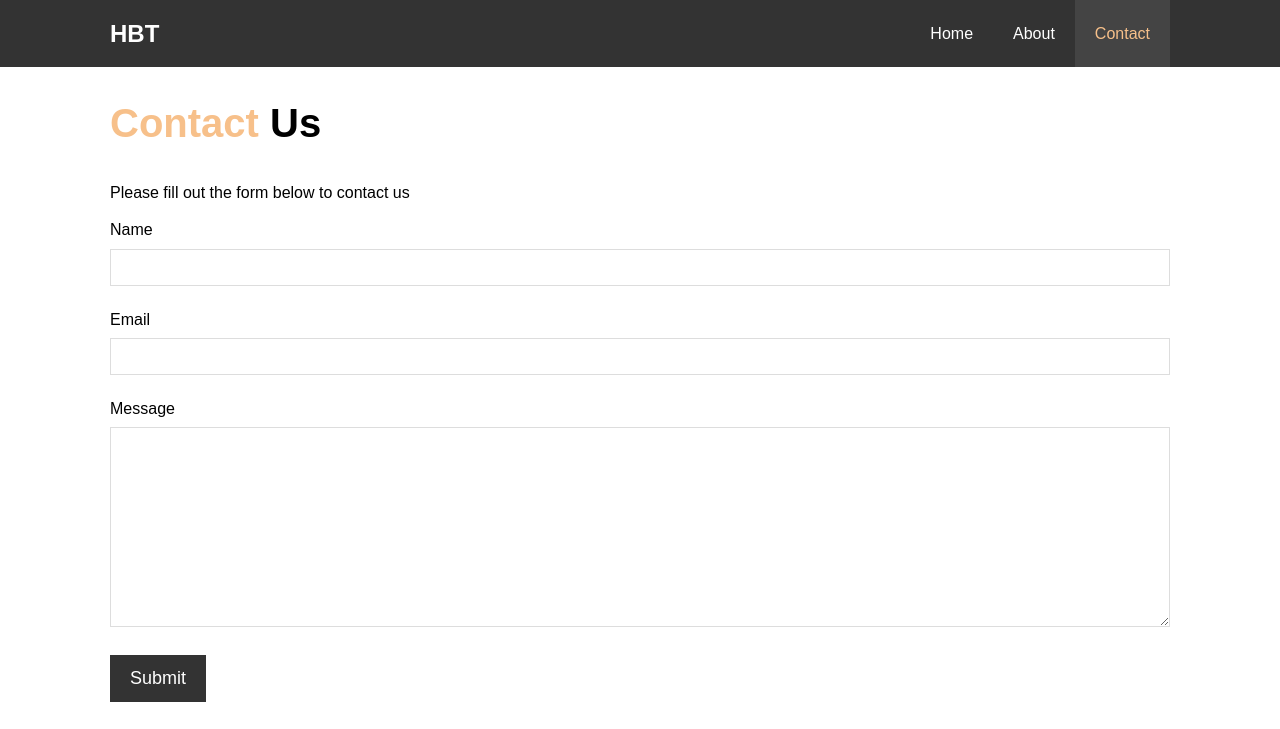
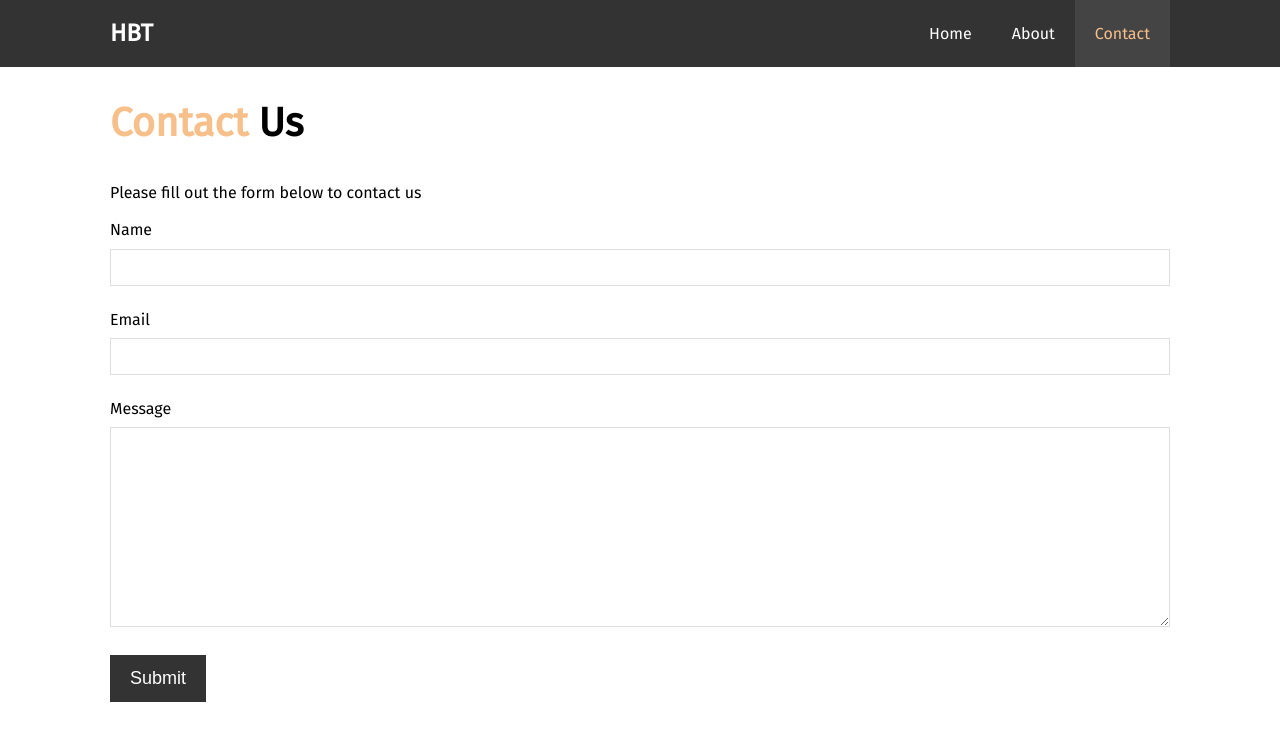
Before and after one commit to vishal00923/hotel-website, a plain HTML site: page contact.html in a window 1280 px wide. Shown: the top 729 px of the page. Drawn offline with Linux system fonts and the light colour scheme.

Commit message:
📝 Update

```diff
--- a/contact.html
+++ b/contact.html
@@ -7,6 +7,9 @@
         <meta name="description" content="Welcome to the most extraordinary hotel in Boston Massachusetts" />
         <meta name="keywords" content="hotel, boston hotel, new england hotel" />
         <script src="https://kit.fontawesome.com/dd6633a896.js" crossorigin="anonymous"></script>
+        <link rel="preconnect" href="https://fonts.googleapis.com" />
+        <link rel="preconnect" href="https://fonts.gstatic.com" crossorigin />
+        <link href="https://fonts.googleapis.com/css2?family=Fira+Sans&display=swap" rel="stylesheet" />
         <link rel="stylesheet" href="css/style.css" />
         <link rel="stylesheet" media="screen and (max-width: 768px)" href="css/mobile.css" />
         <title>Hotel BT | Contact</title>
```
Also changed, not shown: about.html (+5 -0 lines).
